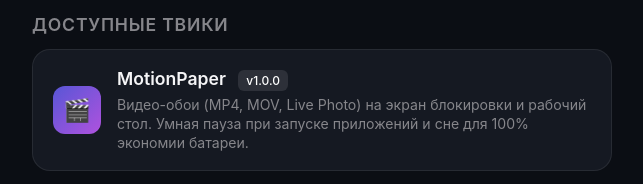
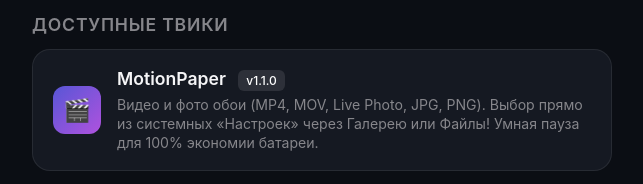
Before and after one commit to xvoidead/repo, a plain HTML site: page index.html in a window 1280 px wide. Shown: the part 213-397 px from the top of the page, without its empty margins (318-961 px from the left). Drawn offline with Linux system fonts and the light colour scheme.

Commit message:
Update MotionPaper to v1.1.0 (Preferences & Gallery/Files picker)

```diff
--- a/index.html
+++ b/index.html
@@ -194,8 +194,8 @@
         <div class="tweak-card">
             <div class="tweak-icon">🎬</div>
             <div class="tweak-info">
-                <div class="tweak-title">MotionPaper <span class="badge">v1.0.0</span></div>
-                <div class="tweak-desc">Видео-обои (MP4, MOV, Live Photo) на экран блокировки и рабочий стол. Умная пауза при запуске приложений и сне для 100% экономии батареи.</div>
+                <div class="tweak-title">MotionPaper <span class="badge">v1.1.0</span></div>
+                <div class="tweak-desc">Видео и фото обои (MP4, MOV, Live Photo, JPG, PNG). Выбор прямо из системных «Настроек» через Галерею или Файлы! Умная пауза для 100% экономии батареи.</div>
             </div>
         </div>
 
```
Also changed, not shown: 6 other files.
